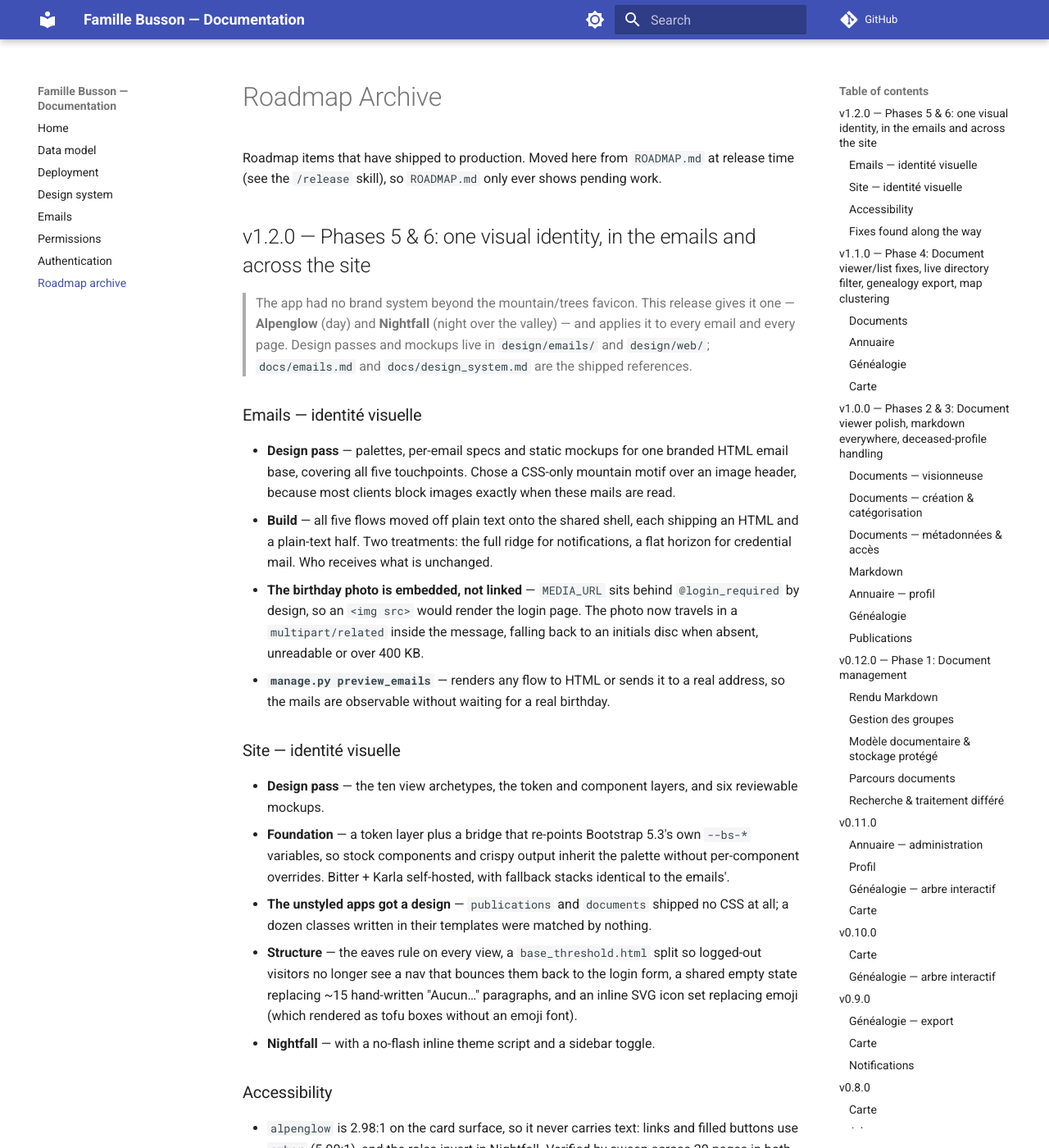
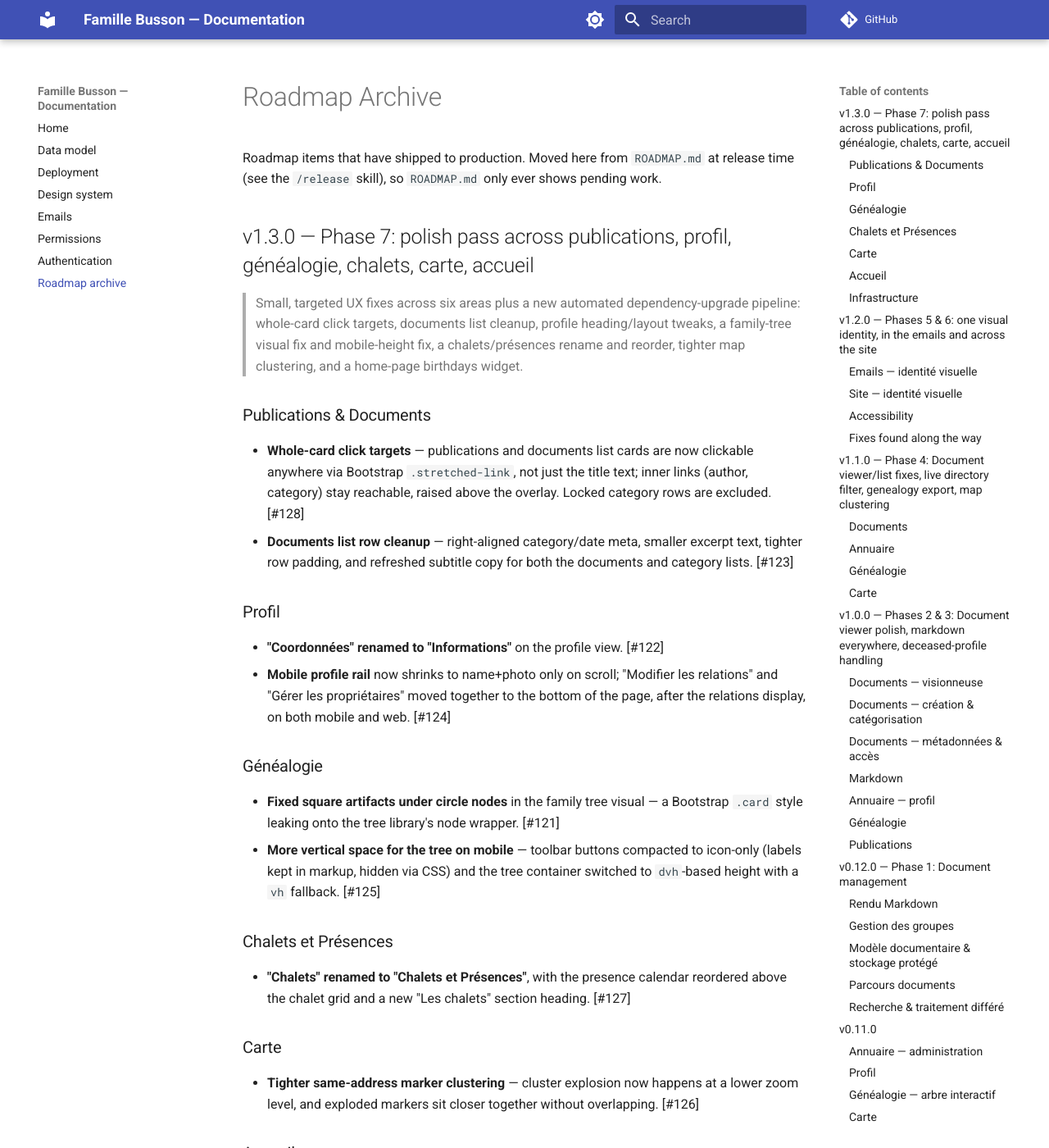
Before and after one commit to reboulip/famille-busson, an MkDocs documentation site: the page built from docs/ROADMAP_ARCHIVE.md, in a window 1280 px wide and 1400 px high. Shown: the whole window at 82% size. Built offline with MkDocs 1.6.1 and Material for MkDocs 9.7.7, drawn with Linux system fonts in a browser that asks for light colours; comment, search, counter and statistics services are not loaded; some of the changed text lies outside the part shown.

Commit message:
chore: bump version to 1.3.0
Co-Authored-By: Claude Sonnet 5 <noreply@anthropic.com>
Claude-Session: https://claude.ai/code/session_015VYjwosBmsJrPgQLzvdqqw

```diff
--- a/docs/ROADMAP_ARCHIVE.md
+++ b/docs/ROADMAP_ARCHIVE.md
@@ -2,6 +2,52 @@
 
 Roadmap items that have shipped to production. Moved here from `ROADMAP.md` at release
 time (see the `/release` skill), so `ROADMAP.md` only ever shows pending work.
+
+## v1.3.0 — Phase 7: polish pass across publications, profil, généalogie, chalets, carte, accueil
+
+> Small, targeted UX fixes across six areas plus a new automated dependency-upgrade
+> pipeline: whole-card click targets, documents list cleanup, profile heading/layout
+> tweaks, a family-tree visual fix and mobile-height fix, a chalets/présences rename and
+> reorder, tighter map clustering, and a home-page birthdays widget.
+
+### Publications & Documents
+- **Whole-card click targets** — publications and documents list cards are now
+  clickable anywhere via Bootstrap `.stretched-link`, not just the title text; inner
+  links (author, category) stay reachable, raised above the overlay. Locked category
+  rows are excluded. [#128]
+- **Documents list row cleanup** — right-aligned category/date meta, smaller excerpt
+  text, tighter row padding, and refreshed subtitle copy for both the documents and
+  category lists. [#123]
+
+### Profil
+- **"Coordonnées" renamed to "Informations"** on the profile view. [#122]
+- **Mobile profile rail** now shrinks to name+photo only on scroll; "Modifier les
+  relations" and "Gérer les propriétaires" moved together to the bottom of the page,
+  after the relations display, on both mobile and web. [#124]
+
+### Généalogie
+- **Fixed square artifacts under circle nodes** in the family tree visual — a
+  Bootstrap `.card` style leaking onto the tree library's node wrapper. [#121]
+- **More vertical space for the tree on mobile** — toolbar buttons compacted to
+  icon-only (labels kept in markup, hidden via CSS) and the tree container switched to
+  `dvh`-based height with a `vh` fallback. [#125]
+
+### Chalets et Présences
+- **"Chalets" renamed to "Chalets et Présences"**, with the presence calendar
+  reordered above the chalet grid and a new "Les chalets" section heading. [#127]
+
+### Carte
+- **Tighter same-address marker clustering** — cluster explosion now happens at a
+  lower zoom level, and exploded markers sit closer together without overlapping. [#126]
+
+### Accueil
+- **Upcoming-birthdays widget** on the home page, showing the next 8 days (inclusive
+  of today), day+month only, excluding deceased profiles. [#120]
+
+### Infrastructure
+- **Weekly automated dependency-upgrade pipeline** — a scheduled workflow that bumps
+  the pinned Python version, uv-managed packages, and vendored front-end assets, opening
+  a PR only when lint/type-check/collectstatic-sanity/the full test suite stay green.
 
 ## v1.2.0 — Phases 5 & 6: one visual identity, in the emails and across the site
 
--- a/pyproject.toml
+++ b/pyproject.toml
@@ -1,6 +1,6 @@
 [project]
 name = "famille-busson"
-version = "1.2.0"
+version = "1.3.0"
 description = "Add your description here"
 readme = "README.md"
 requires-python = ">=3.13"
```
Also changed, not shown: ROADMAP.md (+0 -46 lines), 1 other file.
